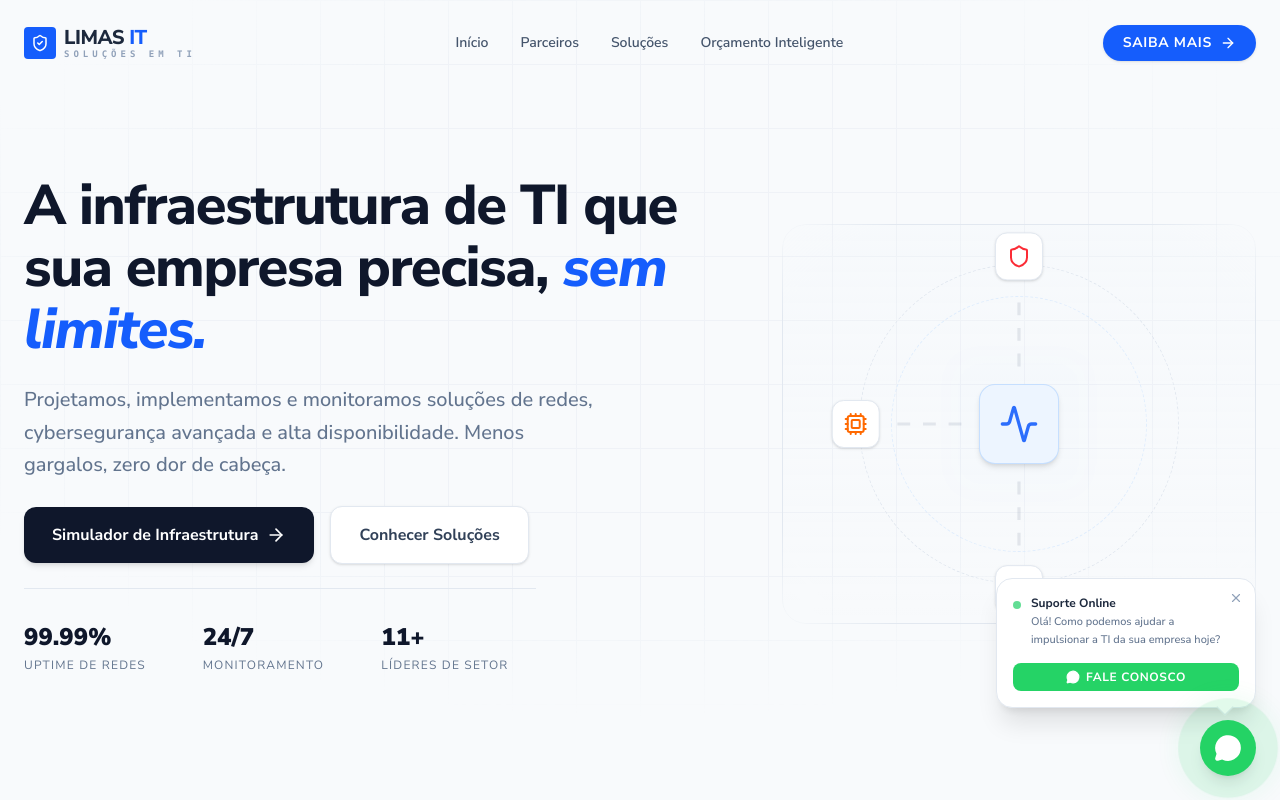
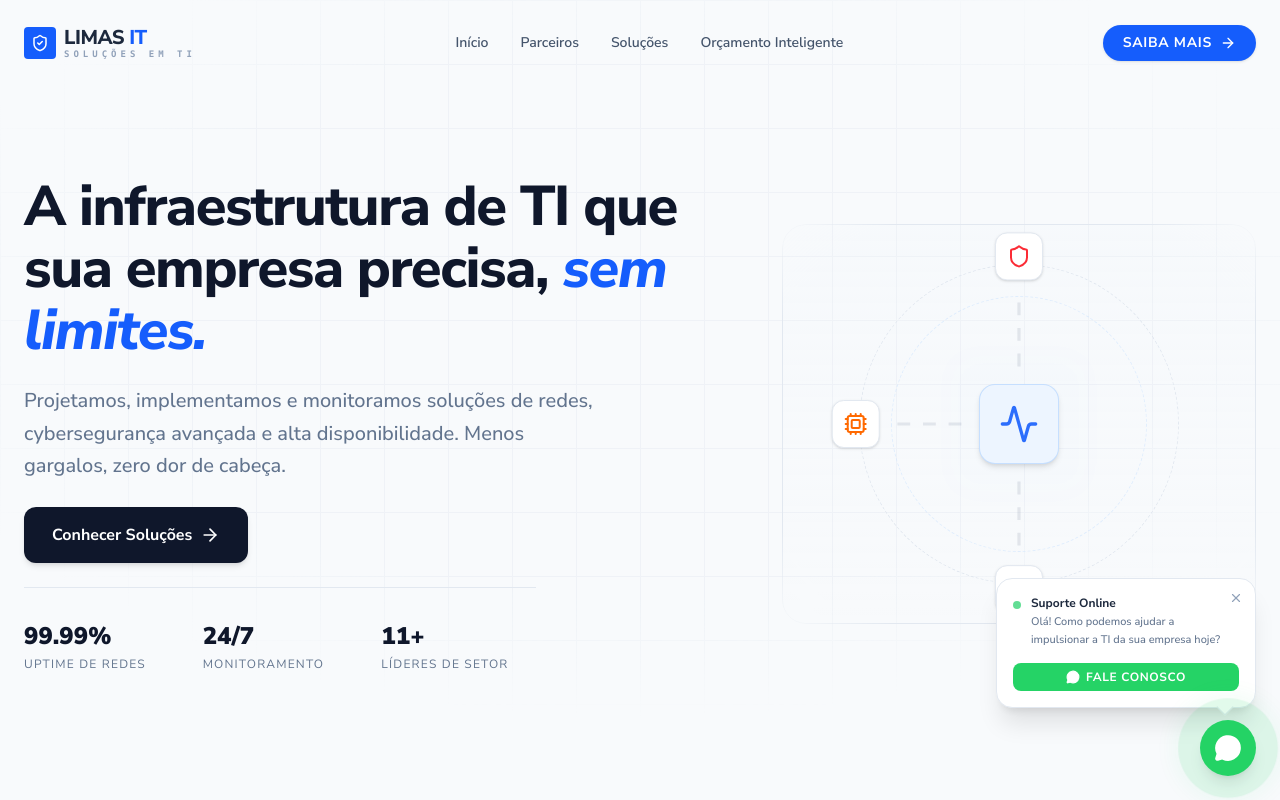
Before and after one commit to limasitsite-devops/limasitsite, a React (Vite) app: page / in a window 1280 px wide. Shown: the top 800 px of the page. Built offline with nearby package versions, Linux system fonts and the light colour scheme.

Commit message:
Rename button and remove extra CTA in hero

```diff
--- a/src/components/Hero.tsx
+++ b/src/components/Hero.tsx
@@ -67,14 +67,8 @@ export default function Hero() {
                 href="#simulator"
                 className="flex items-center justify-center space-x-2 bg-slate-900 hover:bg-slate-800 text-white font-bold px-7 py-4 rounded-xl text-base transition-all shadow-md hover:scale-[1.01] cursor-pointer"
               >
-                <span>Simulador de Infraestrutura</span>
+                <span>Conhecer Soluções</span>
                 <ArrowRight className="w-5 h-5 text-white" />
-              </a>
-              <a
-                href="#services"
-                className="flex items-center justify-center space-x-2 border border-slate-200 bg-white hover:bg-slate-50 text-slate-700 font-bold px-7 py-4 rounded-xl text-base transition-all shadow-sm cursor-pointer"
-              >
-                <span>Conhecer Soluções</span>
               </a>
             </motion.div>
 
```
